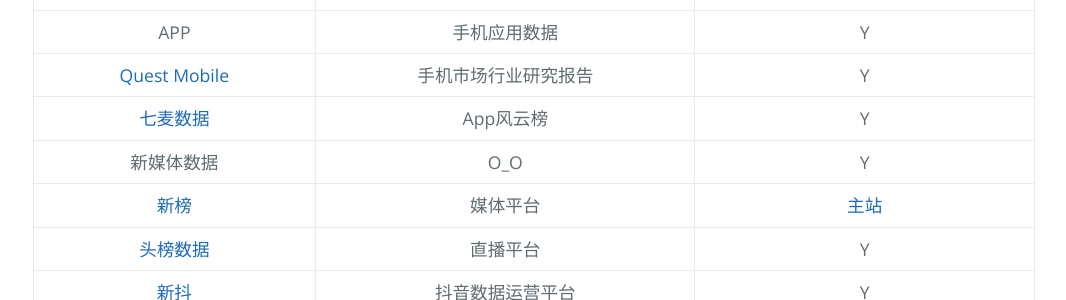
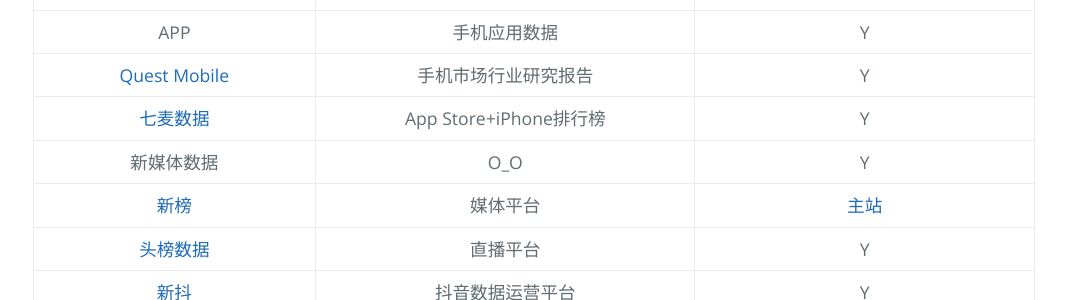
Before and after one commit to AmbroseRen/test, a Jekyll site: the page built from Data/DataRank.md, in a window 1280 px wide. Shown: the part 210-510 px from the top of the page, without its empty margins (89-1155 px from the left). Built offline with Jekyll 4.4.1, drawn with Linux system fonts in a browser that asks for light colours; our own code applies the rules of GitHub Pages for plain Markdown files; the repository's description, which GitHub fills in, is left out.

Commit message:
Update DataRank.md

```diff
--- a/Data/DataRank.md
+++ b/Data/DataRank.md
@@ -10,7 +10,7 @@
 | [2021福布斯·全球富豪榜](https://www.forbeschina.com/lists/1757) | [lists](https://www.forbeschina.com/lists) | [奶头乐理论](https://wiki.mbalib.com/wiki/奶头乐理论) - [2021福布斯·中国](https://www.forbeschina.com/lists/1774) |
 | APP | 手机应用数据 | Y |
 | [Quest Mobile](https://www.questmobile.com.cn/research/report-new) | 手机市场行业研究报告 | Y |
-| [七麦数据](https://www.qimai.cn/rank) | App风云榜 | Y |
+| [七麦数据](https://www.qimai.cn/rank) | App Store+iPhone排行榜 | Y |
 | 新媒体数据 | O_O | Y |
 | [新榜](https://www.newrank.cn/public/info/list.html?period=day&type=data) | 媒体平台 | [主站](https://newrank.cn/) |
 | [头榜数据](http://www.toubang.tv/anchor/mutile.html) | 直播平台 | Y |
```
